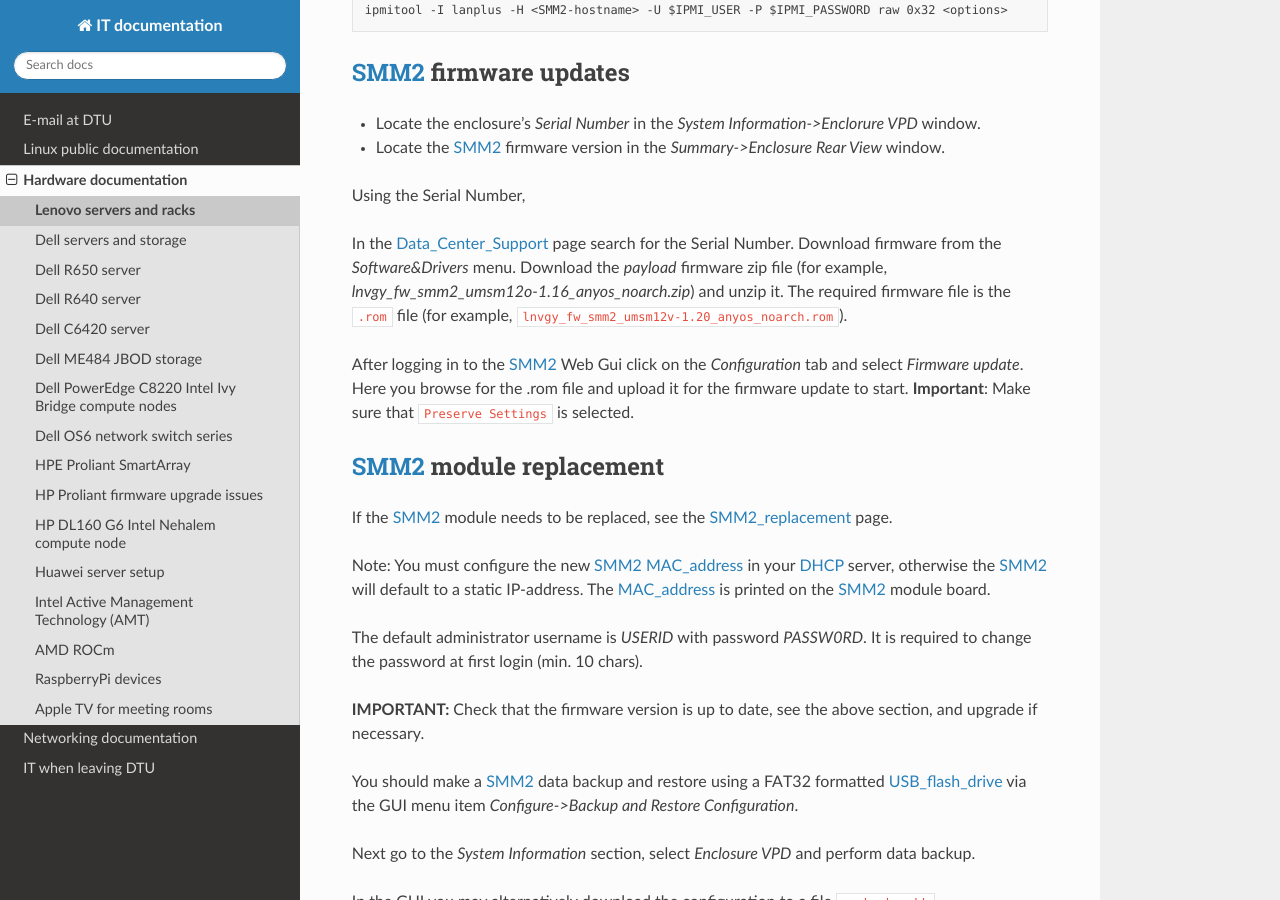
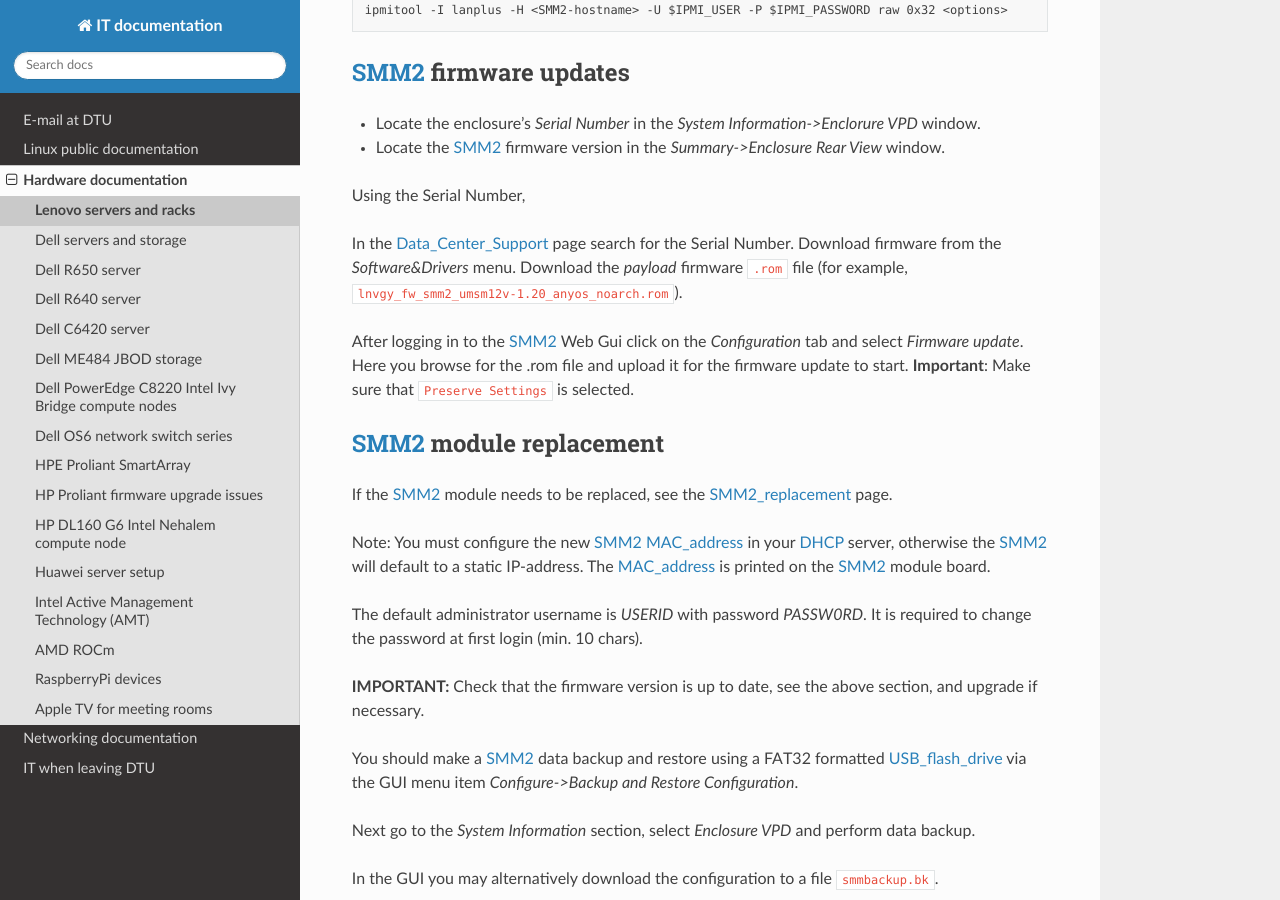
Before and after one commit to OleHolmNielsen/ITwiki, a Sphinx documentation site: the page built from docs/Lenovo_DW612S.rst, in a window 1280 px wide and 900 px high, scrolled down 1841 px. Built offline with Sphinx 7.4.7 and the Read the Docs theme 3.1.0, drawn with Linux system fonts in a browser that asks for light colours.

Commit message:
ROM file name

```diff
--- a/docs/Lenovo_DW612S.rst
+++ b/docs/Lenovo_DW612S.rst
@@ -103,9 +103,7 @@
 
 In the Data_Center_Support_ page search for the Serial Number.
 Download firmware from the *Software&Drivers* menu.
-Download the *payload* firmware zip file (for example, `lnvgy_fw_smm2_umsm12o-1.16_anyos_noarch.zip`)
-and unzip it.
-The required firmware file is the ``.rom`` file (for example, ``lnvgy_fw_smm2_umsm12v-1.20_anyos_noarch.rom``).
+Download the *payload* firmware ``.rom`` file (for example, ``lnvgy_fw_smm2_umsm12v-1.20_anyos_noarch.rom``).
 
 After logging in to the SMM2_ Web Gui click on the *Configuration* tab and select *Firmware update*.
 Here you browse for the .rom file and upload it for the firmware update to start.
```
